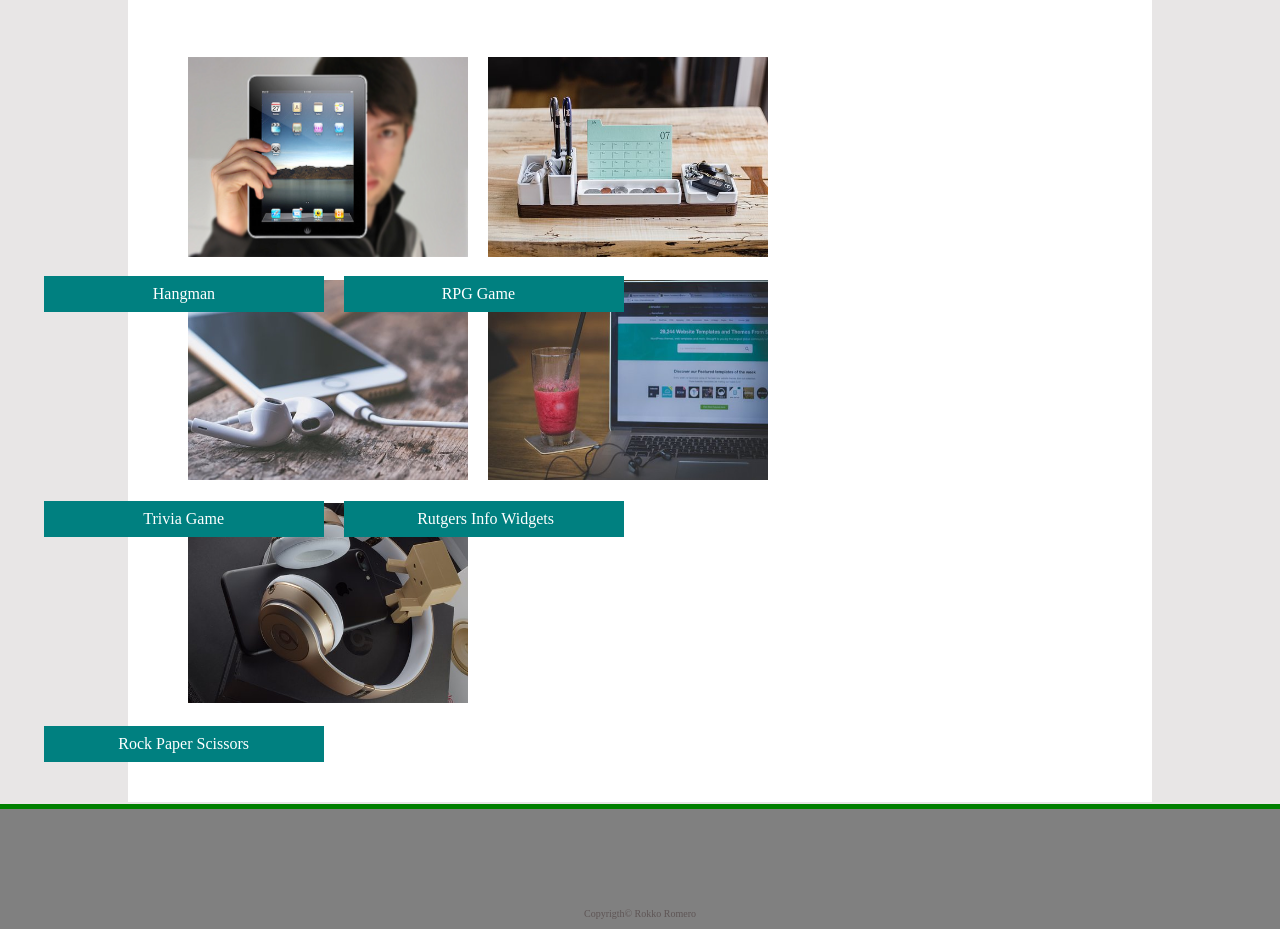
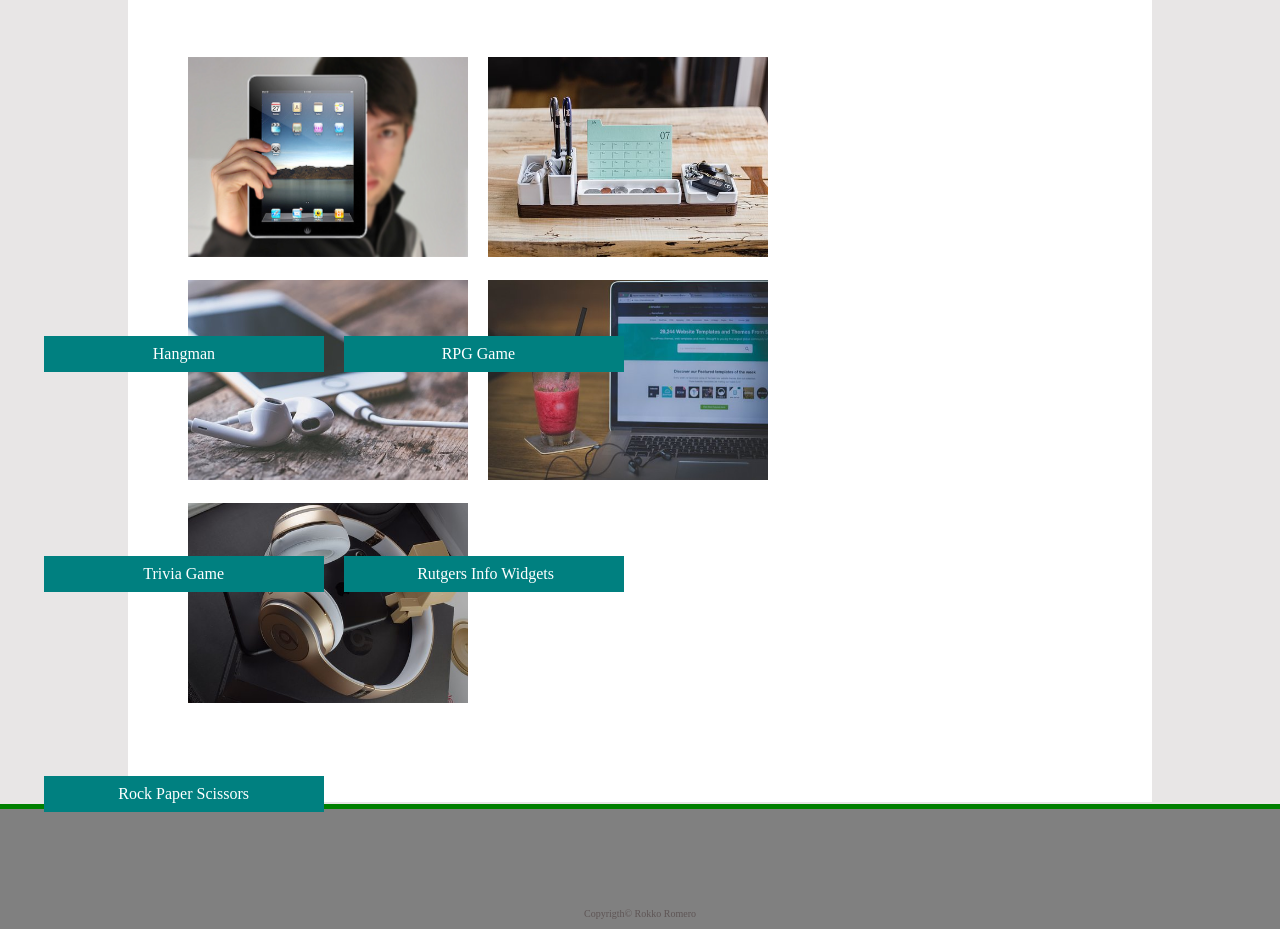
Before and after one commit to rokkoromero/Basic-Portfolio, a plain HTML site: page portfolio.html in a window 1280 px wide. Shown: the part 318-1247 px from the top of the page. Drawn offline with Linux system fonts and the light colour scheme; files whose address does not match are found by name.

Commit message:
updated style

```diff
--- a/assets/css/style.css
+++ b/assets/css/style.css
@@ -127,7 +127,7 @@
 
 }
 .content-body {
-    height: 600px;
+    height: 500px;
     margin: 50px;
     /* display: flex;
     flex-wrap: wrap; */
@@ -213,7 +213,7 @@ input[type=submit] {
 
 .text-block {
     position: absolute;
-    bottom: 170px;
+    bottom: 110px;
     right: 956px;
     background-color: teal;
     color: white;
@@ -225,7 +225,7 @@ input[type=submit] {
 
 .text-block1 {
     position: absolute;
-    bottom: -55px;
+    bottom: -110px;
     right: 956px;
     background-color: teal;
     color: white;
@@ -237,7 +237,7 @@ input[type=submit] {
 
 .text-block2 {
     position: absolute;
-    bottom: -280px;
+    bottom: -330px;
     right: 956px;
     background-color: teal;
     color: white;
@@ -249,7 +249,7 @@ input[type=submit] {
 
 .text-block3 {
     position: absolute;
-    bottom: 170px;
+    bottom: 110px;
     right: 656px;
     background-color: teal;
     color: white;
@@ -261,7 +261,7 @@ input[type=submit] {
 
 .text-block4 {
     position: absolute;
-    bottom: -55px;
+    bottom: -110px;
     right: 656px;
     background-color: teal;
     color: white;
```
